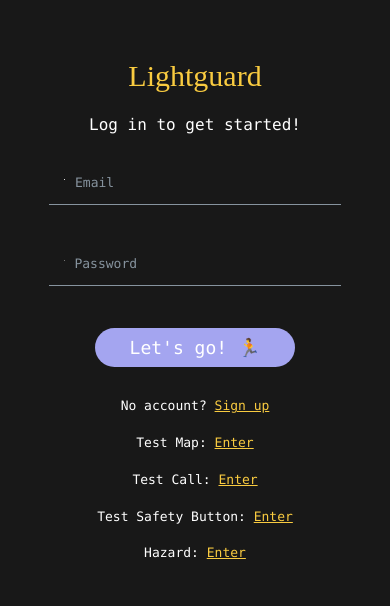
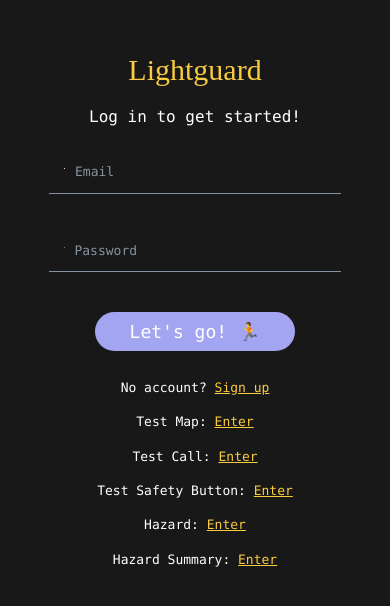
Before and after one commit to chloeegong/Lightguard, a React Native app: screen /Login in a window 390 px wide. Shown: the part 112-718 px from the top of the page. Built offline with nearby package versions, Linux system fonts and the light colour scheme.

Commit message:
create new hazard summary page

```diff
--- a/App.js
+++ b/App.js
@@ -6,6 +6,7 @@ import { NavigationContainer } from "@react-navigation/native";
 import LoginPage from "./LoginPage";
 import SignUpPage from "./SignUpPage";
 import HazardPage from "./HazardPage";
+import HazardSummaryPage from "./HazardSummaryPage";
 import MapPage from "./MapPage";
 import CallEmergServicesPage from "./CallEmergServicesPage";
 import SafetyButtonPage from "./SafetyButtonPage";
@@ -30,6 +31,11 @@ function MyStack() {
       <Stack.Screen
         name="Hazard"
         component={HazardPage}
+        options={{ headerShown: false }}
+      />
+      <Stack.Screen
+        name="HazardSummary"
+        component={HazardSummaryPage}
         options={{ headerShown: false }}
       />
       <Stack.Screen
--- /dev/null
+++ b/HazardSummaryPage.js
@@ -0,0 +1,59 @@
+import axios from "axios";
+import React, { useEffect, useState } from "react";
+import NavBar from "./NavBar";
+import { StyleSheet, View, TouchableOpacity, wrap } from "react-native";
+import { Text, Button, Input, Icon } from "@rneui/themed";
+//import { wrap } from "module";
+
+export default function HazardSummaryPage({ navigation }) {
+  const [hazards, setHazards] = useState([]);
+
+  useEffect(() => {
+    const fetchHazards = async () => {
+      try {
+        const response = await axios.get('http://localhost:3001/api/hazard');
+        setHazards(response.data);
+      } catch (error) {
+        console.error(error.response)
+      }
+    };
+    fetchHazards();
+  }, []);
+
+  return (
+    <View style={styles.container}>
+      <Text
+          style={{
+            top: "20%",
+            fontFamily: "Menlo-Bold",
+            fontSize: 30,
+            color: "#F9CB40",
+          }}
+        >
+          Hazard Summary
+      </Text>
+      {hazards.map((hazard) => (
+        <View key={hazard._id}>
+          {/* include location of activity */}
+          <Text>{hazard.criminalActivity}</Text>
+          <Text>{hazard.construction}</Text>
+          <Text>{hazard.blockedPath}</Text>
+          <Text>{hazard.other}</Text>
+        </View>
+      ))}
+    <NavBar/>
+    </View>
+  );
+}
+
+const styles = StyleSheet.create({
+  container: {
+    flex: 1,
+    flexDirection: "column",
+    alignItems: "flex-start",
+    changeDirection: "inherit",
+    backgroundColor: "#181818",
+    alignItems: "center",
+    //justifyContent: "space-around",
+  },
+});
--- a/LoginPage.js
+++ b/LoginPage.js
@@ -132,16 +132,9 @@ export default function LoginPage({ navigation }) {
           </Text>
         </TouchableOpacity>
       </Text>
+      {/* Enter Hazard Reporting */}
       {/* Chloee */}
-      <Text
-        style={{
-          //position: "absolute",
-          bottom: "0.2%",
-          fontFamily: "Menlo",
-          fontSize: 13,
-          color: "#FFFFFF",
-        }}
-      >
+      <Text style={styles.testLinks}>
         Hazard:{" "}
         <TouchableOpacity
           onPress={() => {
@@ -153,7 +146,19 @@ export default function LoginPage({ navigation }) {
           </Text>
         </TouchableOpacity>
       </Text>
-
+      {/* Enter Hazard Summary */}
+      <Text style={styles.testLinks}>
+        Hazard Summary:{" "}
+        <TouchableOpacity
+          onPress={() => {
+            navigation.navigate("HazardSummary");
+          }}
+        >
+          <Text style={{ color: "#F9CB40", textDecorationLine: "underline" }}>
+            Enter
+          </Text>
+        </TouchableOpacity>
+      </Text>
       <View style={styles.topBotMargin} />
 
     </View>
--- a/SignUpPage.js
+++ b/SignUpPage.js
@@ -12,20 +12,23 @@ export default function SignUpPage({ navigation }) {
   const [password, setPassword] = useState('');
   const [confirmPassword, setConfirmPassword] = useState('');
   const [phoneNumber, setPhoneNumber] = useState('');
+  const [emergencyContacts, setEmergencyContacts] = useState([]);
 
   const handleSignUp = async () => {
-    // console.log(setFirstName);
-    // if (setPassword != setConfirmPassword) {
-    //   console.log("Passwords do not match");
-    //   return;
-    // }
+    // password and confirmPassword verification
+    if (password != confirmPassword) {
+      console.log("Passwords do not match");
+      return;
+    }
+
     try {
       const response = await axios.post('http://localhost:3001/auth/users/student-register', {
         firstName,
         lastName,
         email,
         password,
-        phoneNumber
+        phoneNumber,
+        emergencyContacts
       });
 
       console.log(response.data);
```
